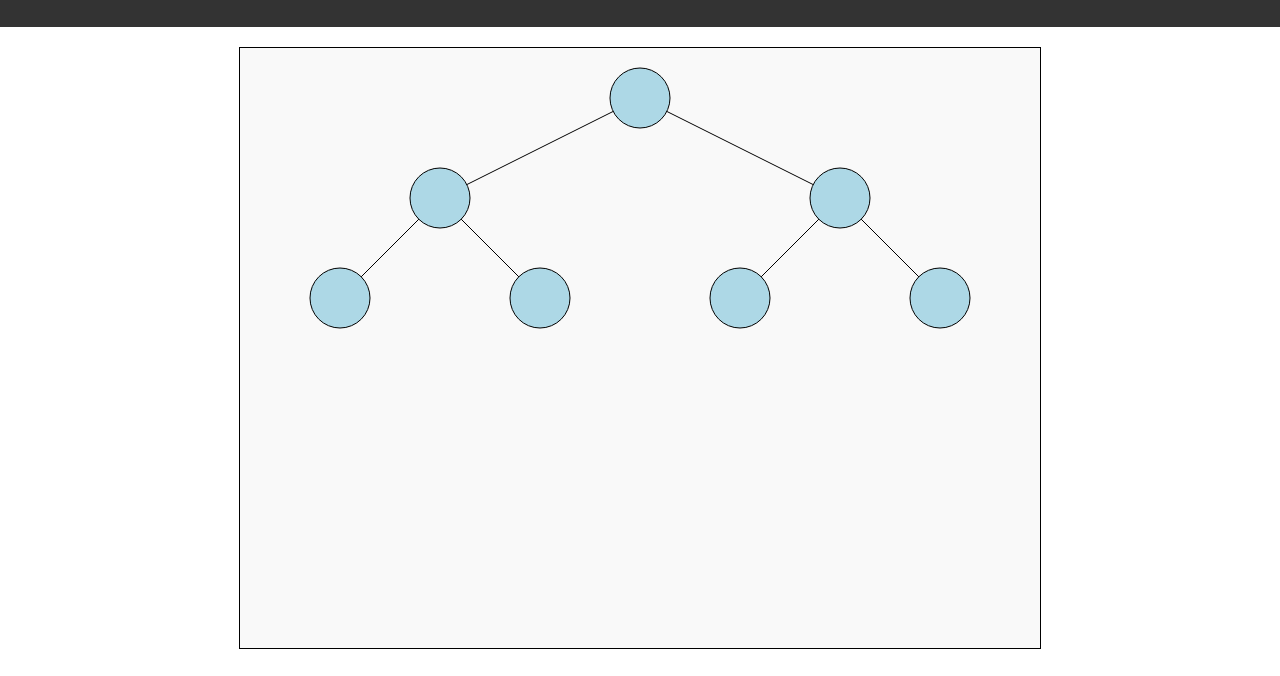
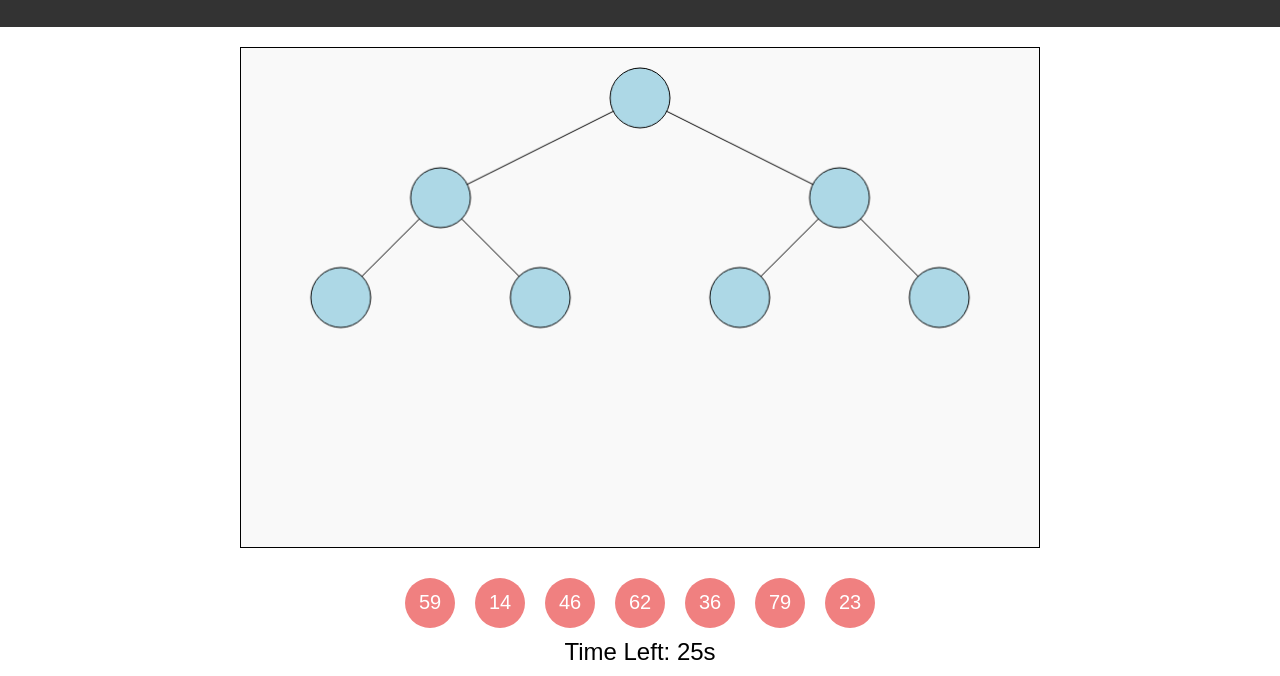
Before and after one commit to Chinmay1635/DSA-LAUNCHPAD-5.0, a plain HTML site: page frontend/unlock-binary-secrets.html in a window 1280 px wide. Shown: the part 91-767 px from the top of the page. Drawn offline with Linux system fonts and the light colour scheme.

Commit message:
changes in canvas height and submit button

```diff
--- a/frontend/unlock-binary-secrets.css
+++ b/frontend/unlock-binary-secrets.css
@@ -1,4 +1,12 @@
-
+html,body{
+width:100%;
+height:100%;
+}
+*{
+margin: 0;
+padding: 0;
+box-sizing: border-box;
+}
 body {
     font-family: Arial, sans-serif;
     text-align: center;
@@ -65,7 +73,7 @@ p {
 
 
 button {
-    margin-top: 20px;
+
     padding: 10px 20px;
     font-size: 16px;
     cursor: pointer;
--- a/frontend/unlock-binary-secrets.html
+++ b/frontend/unlock-binary-secrets.html
@@ -13,7 +13,7 @@
     </header>
 
     <div class="game-container">
-        <canvas id="treeCanvas" width="800" height="600"></canvas>
+        <canvas id="treeCanvas" width="800" height="500"></canvas>
 
 
         <div id="node-pool">
```
